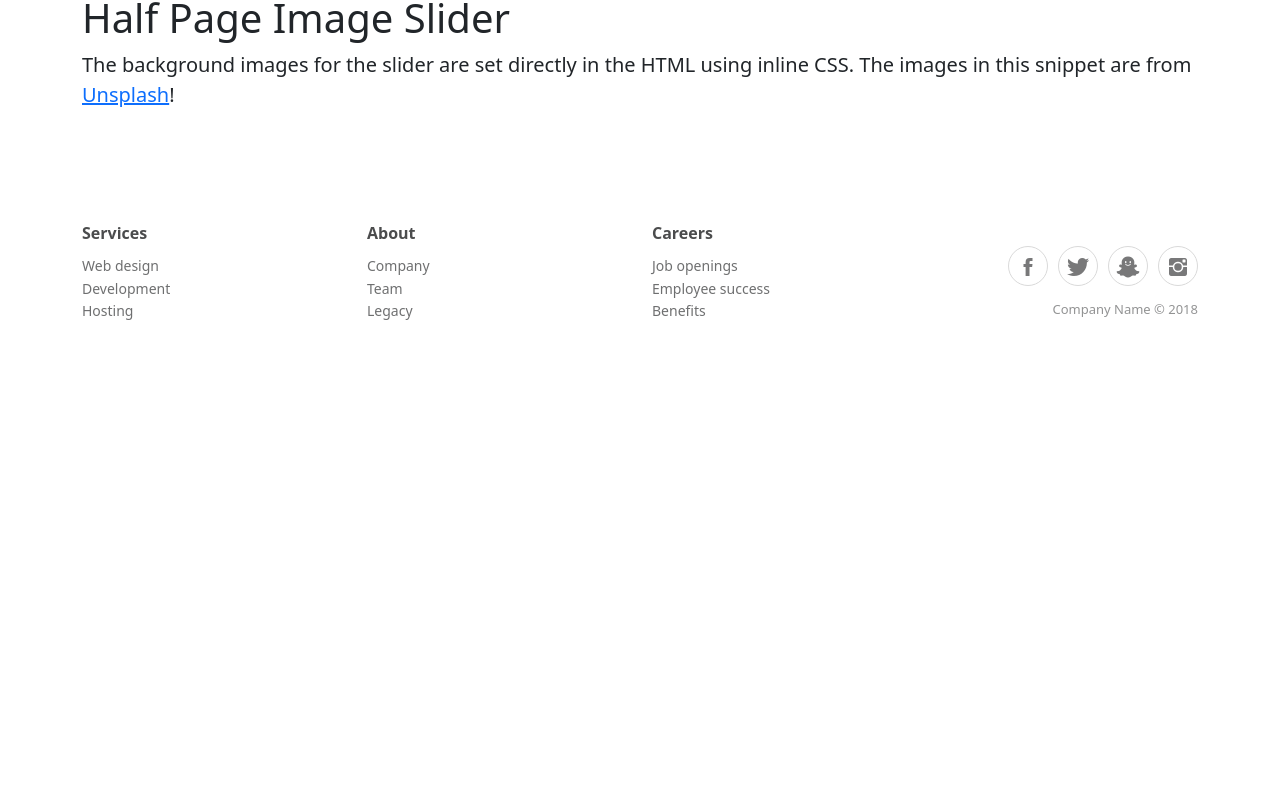
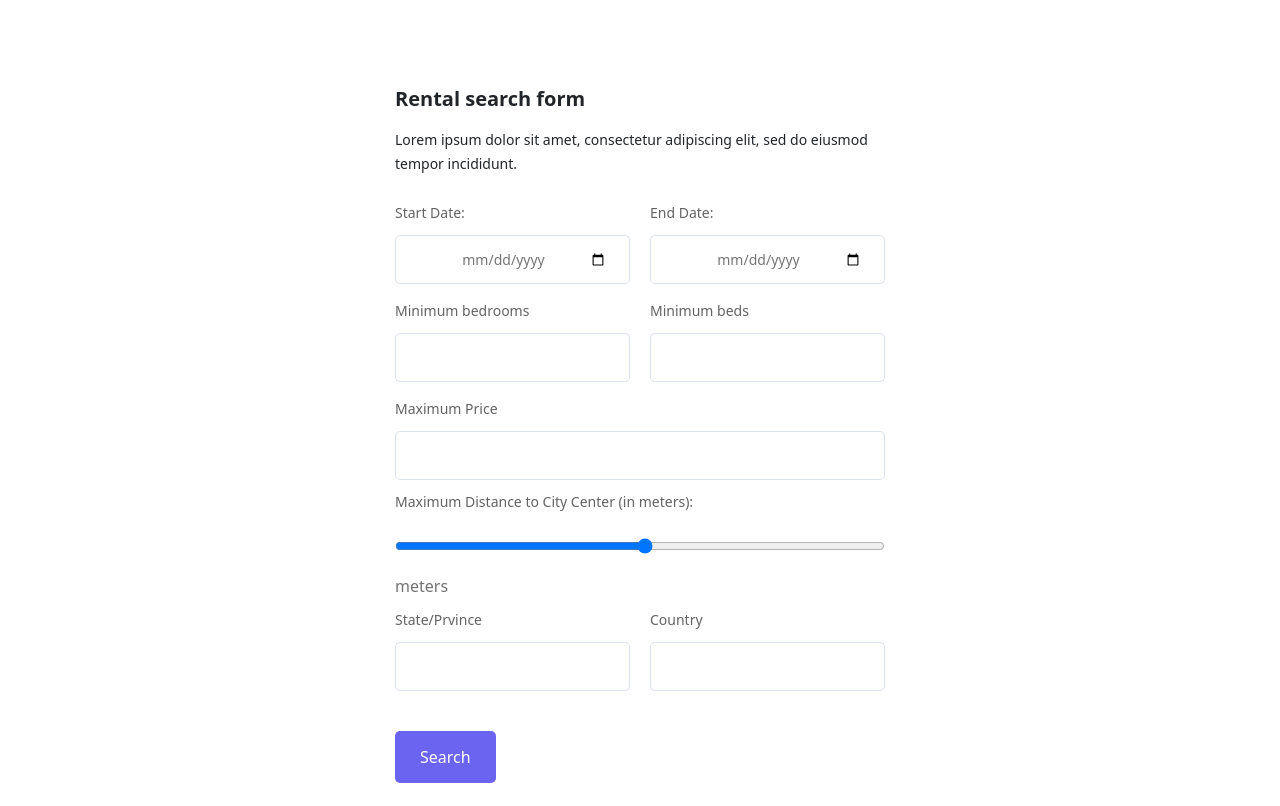
Before and after one commit to SateaMall/Hairbrb, an Angular app in the folder Hairbrb/: page / in a window 1280 px wide. Shown: the part 574-1380 px from the top of the page. Before the commit the page ends 946 px from the top, so only its background shows below. Built offline with nearby package versions, Linux system fonts and the light colour scheme.

Commit message:
Finishing the form and retrieving data

```diff
--- a/Hairbrb/src/app/app.component.html
+++ b/Hairbrb/src/app/app.component.html
@@ -5,14 +5,25 @@
   </head>
 <app-header></app-header>
 
+
+
+
   <!-- Page Content -->
   <section class="py-5">
     <div class="container">
-      <h1 class="fw-light">Half Page Image Slider</h1>
-      <p class="lead">The background images for the slider are set directly in the HTML using inline CSS. The images
-        in this snippet are from <a href="https://unsplash.com">Unsplash</a>!</p>
+
+    </div>
+
+    <div class="form">
+      <app-form-research></app-form-research>
     </div>
   </section>
 
+
+
+
+
+
+
 <app-footer></app-footer>
 <router-outlet />
--- a/Hairbrb/src/app/app.component.ts
+++ b/Hairbrb/src/app/app.component.ts
@@ -4,6 +4,7 @@ import { HeaderComponent } from './header/header.component';
 import { FooterComponent } from './footer/footer.component';
 import { ResultResearchComponent } from './result-research/result-research.component';
 import { FormResearchComponent } from './form-research/form-research.component';
+
 @Component({
   selector: 'app-root',
   standalone: true,
--- a/Hairbrb/src/app/form-research/form-research.component.css
+++ b/Hairbrb/src/app/form-research/form-research.component.css
@@ -0,0 +1,134 @@
+* {
+    margin: 0;
+    padding: 0;
+    box-sizing: border-box;
+  }
+  .formbold-mb-3 {
+    margin-bottom: 10px;
+  }
+  .formbold-relative {
+    position: relative;
+  }
+  .formbold-opacity-0 {
+    opacity: 0;
+  }
+  .formbold-stroke-current {
+    stroke: currentColor;
+  }
+  #supportCheckbox:checked ~ div span {
+    opacity: 1;
+  }
+
+  .formbold-main-wrapper {
+    display: flex;
+    align-items: center;
+    justify-content: center;
+    padding: 48px;
+  }
+
+  .formbold-form-wrapper {
+    margin: 0 auto;
+    max-width: 570px;
+    width: 100%;
+    background: white;
+    padding: 40px;
+  }
+
+  .font_gray{
+    color: #727272;
+  }
+
+  .formbold-form-title {
+    margin-bottom: 25px;
+  }
+  .formbold-form-title h2 {
+    font-weight: 600;
+    font-size: 20px;
+    line-height: 34px;
+
+  }
+  .formbold-form-title p {
+    font-size: 14px;
+    line-height: 24px;
+    margin-top: 12px;
+  }
+
+  .formbold-input-flex {
+    display: flex;
+    gap: 20px;
+    margin-bottom: 15px;
+  }
+  .formbold-input-flex > div {
+    width: 50%;
+  }
+  .formbold-form-input {
+    text-align: center;
+    width: 100%;
+    padding: 13px 22px;
+    border-radius: 5px;
+    border: 1px solid #dde3ec;
+    background: #ffffff;
+    font-weight: 500;
+    font-size: 14px;
+    color: #757575;
+    outline: none;
+    resize: none;
+  }
+  .formbold-form-input:focus {
+    border-color: #727272;
+    box-shadow: 0px 3px 8px rgba(0, 0, 0, 0.05);
+  }
+  .formbold-form-label {
+    color: #636364;
+    font-size: 14px;
+    line-height: 24px;
+    display: block;
+    margin-bottom: 10px;
+  }
+
+  .formbold-checkbox-label {
+    display: flex;
+    cursor: pointer;
+    user-select: none;
+    font-size: 16px;
+    line-height: 24px;
+    color: #585a5f;
+  }
+
+  .formbold-input-checkbox {
+    position: absolute;
+    width: 1px;
+    height: 1px;
+    padding: 0;
+    margin: -1px;
+    overflow: hidden;
+    clip: rect(0, 0, 0, 0);
+    white-space: nowrap;
+    border-width: 0;
+  }
+  .formbold-checkbox-inner {
+    display: flex;
+    align-items: center;
+    justify-content: center;
+    width: 20px;
+    height: 20px;
+    margin-right: 16px;
+    margin-top: 2px;
+    border: 0.7px solid #dde3ec;
+    border-radius: 3px;
+  }
+
+  .formbold-btn {
+    font-size: 16px;
+    border-radius: 5px;
+    padding: 14px 25px;
+    border: none;
+    font-weight: 500;
+    background-color: #6a64f1;
+    color: white;
+    cursor: pointer;
+    margin-top: 25px;
+  }
+  .formbold-btn:hover {
+    box-shadow: 0px 3px 8px rgba(0, 0, 0, 0.05);
+  }
--- a/Hairbrb/src/app/form-research/form-research.component.html
+++ b/Hairbrb/src/app/form-research/form-research.component.html
@@ -1 +1,123 @@
-<p>form-research works!</p>
+<div class="formbold-main-wrapper">
+    <div class="formbold-form-wrapper">
+
+      <form #userForm="ngForm" (ngSubmit)="onSubmit()">
+        <div class="formbold-form-title">
+            <h2 class="">Rental search form</h2>
+          <p>
+            Lorem ipsum dolor sit amet, consectetur adipiscing elit, sed do
+            eiusmod tempor incididunt.
+          </p>
+        </div>
+
+        <div class="formbold-input-flex">
+            <!-- Start Date -->
+          <div>
+            <label for="start_date" class="formbold-form-label">
+                Start Date:
+            </label>
+            <input
+              type="date"
+              name="start_date"
+              id="start_date"
+              class="formbold-form-input"
+              [(ngModel)]="formData.startDate"
+            />
+          </div>
+          <!-- End Date -->
+          <div>
+            <label for="end_date" class="formbold-form-label"> End Date: </label>
+            <input
+              type="date"
+              name="end_date"
+              id="end_date"
+              class="formbold-form-input"
+              [(ngModel)]="formData.endDate"
+            />
+          </div>
+        </div>
+
+        <div class="formbold-input-flex">
+          <div>
+            <label for="minBedrooms" class="formbold-form-label"> Minimum bedrooms </label>
+            <input
+              type="number"
+              name="minBedrooms"
+              id="minBedrooms"
+              class="formbold-form-input"
+              [(ngModel)]="formData.minBedrooms"
+              min="1"
+            />
+          </div>
+          <div>
+            <label for="min_beds" class="formbold-form-label"> Minimum beds </label>
+            <input
+              type="number"
+              name="min_beds"
+              id="min_beds"
+              class="formbold-form-input"
+              [(ngModel)]="formData.minBeds"
+              min="&"
+            />
+          </div>
+        </div>
+
+        <div class="formbold-mb-3">
+          <label for="max_price" class="formbold-form-label">
+            Maximum Price
+          </label>
+          <input
+            type="number"
+            name="max_price"
+            id="max_price"
+            class="formbold-form-input"
+            [(ngModel)]="formData.maxPrice"
+          />
+        </div>
+
+        <div class="formbold-mb-3">
+          <label for="max_distance" class="formbold-form-label">
+            Maximum Distance to City Center (in meters):
+          </label>
+          <input
+            type="range"
+            name="max_distance"
+            id="max_distance"
+            class="formbold-form-input"
+            min="500"
+            max="20000"
+            step="500"
+            [(ngModel)]="formData.maxDistance"
+          />
+          <p class="font_gray"> {{ formData.maxDistance }} meters</p>
+
+        </div>
+
+        <div class="formbold-input-flex">
+          <div>
+            <label for="state" class="formbold-form-label"> State/Prvince </label>
+            <input
+              type="text"
+              name="state"
+              id="state"
+              class="formbold-form-input"
+              [(ngModel)]="formData.state"
+            />
+          </div>
+          <div>
+            <label for="country" class="formbold-form-label"> Country </label>
+            <input
+              type="text"
+              name="country"
+              id="country"
+              class="formbold-form-input"
+              [(ngModel)]="formData.country"
+            />
+          </div>
+        </div>
+
+
+        <button class="formbold-btn" type="submit">Search</button>
+      </form>
+    </div>
+  </div>
--- a/Hairbrb/src/app/form-research/form-research.component.ts
+++ b/Hairbrb/src/app/form-research/form-research.component.ts
@@ -1,12 +1,28 @@
 import { Component } from '@angular/core';
+import { FormsModule } from '@angular/forms'
 
 @Component({
   selector: 'app-form-research',
   standalone: true,
-  imports: [],
+  imports: [FormsModule],
   templateUrl: './form-research.component.html',
   styleUrl: './form-research.component.css'
 })
 export class FormResearchComponent {
+  formData = {
+    startDate: '',
+    endDate: '',
+    minBedrooms: null,
+    minBeds: null,
+    maxPrice: null,
+    maxDistance: null,
+    state: '',
+    country: ''
+  };
+
+  onSubmit() {
+    console.warn(this.formData);
+  }
+    //TODO Maxdistance is not being retreived correctly and start services
 
 }
```
Also changed, not shown: Hairbrb/src/app/retreive-data.service.ts (added, +9 -0 lines), 1 other file (tests, documents, lock files or other folders).
